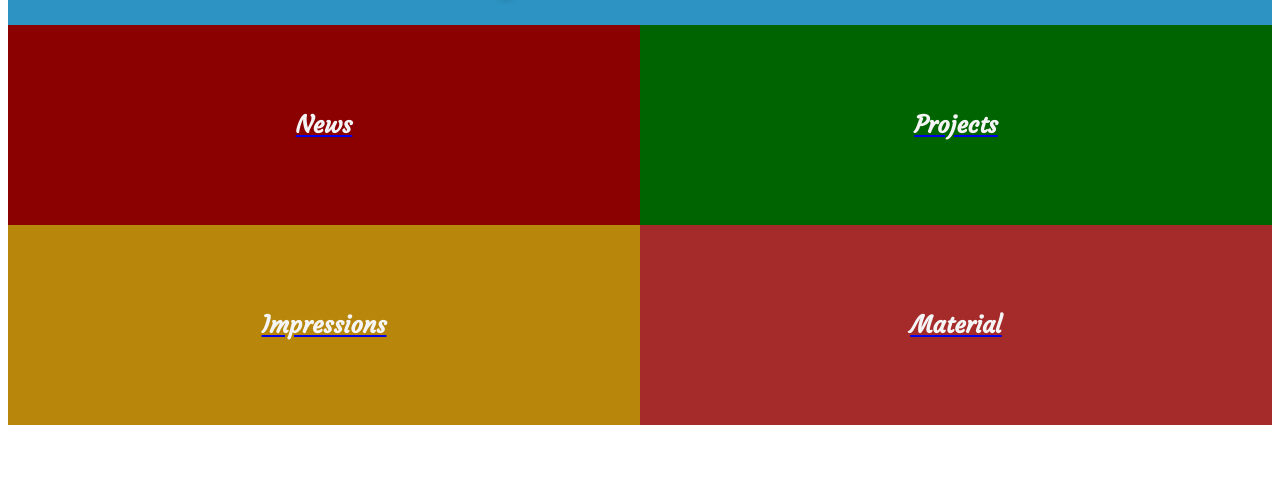
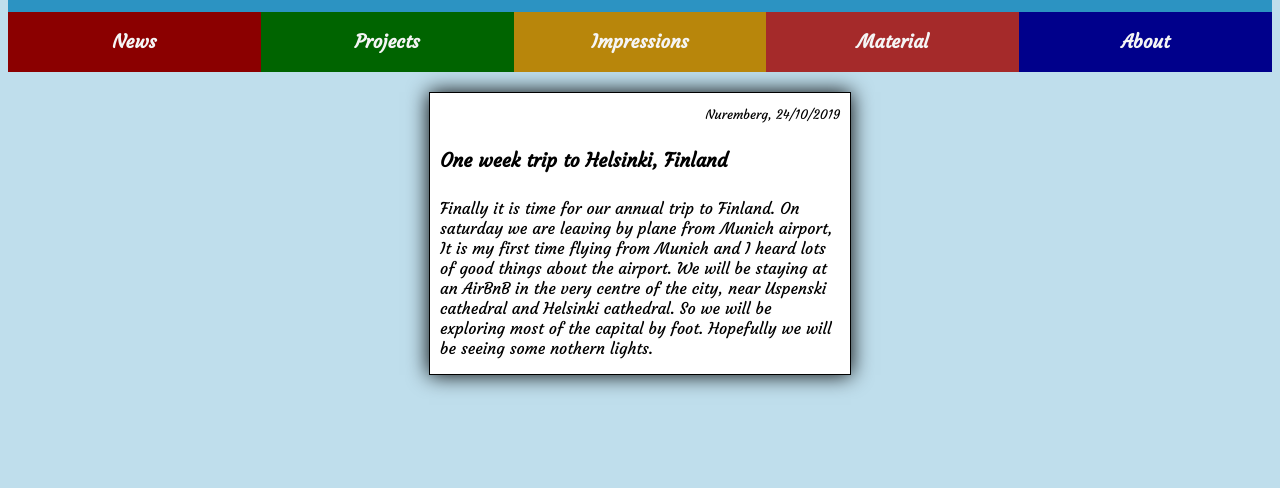
Before and after one commit to susiverse/susiverse.github.io, a plain HTML site: page index.html in a window 1280 px wide. Shown: the part 312-800 px from the top of the page. Drawn offline with Linux system fonts and the light colour scheme.

Commit message:
nav
created a navigation, changed layout

```diff
--- a/index.html
+++ b/index.html
@@ -11,36 +11,48 @@
        <header>
             <img id="me" src="./me.jpeg">
        </header>
-       <main>
+       <nav>
            <div class="h1">
                 <h1 class="shadow">Welcome to Susiverse!</h1>
                 <h2 class="shadow">Just take a look around...</h2>
            </div>
-                <div class="box">
 
             <div class="parent">
 
-                        <a class="entree div1" href="news.html">
-                            <h2>News</h2>
+                <a class="entree div1" href="index.html">
+                    <h3>News</h3>
                 </a>
 
                 <a class="entree div2" href="projects.html">
-                                <h2>Projects</h2>
+                    <h3>Projects</h3>
                 </a>
-                    </div>
-                    <div class="parent">
 
                 <a class="entree div3" href="impressions.html">
-                                <h2>Impressions</h2>
+                    <h3>Impressions</h3>
                 </a>
 
                 <a class="entree div4" href="material.html">
-                                <h2>Material</h2>
+                    <h3>Material</h3>
                 </a>
 
+                <a class="entree div5" href="about.html">
+                    <h3>About</h3>
+                </a>
+            </div>
+        </nav>
 
-                    </div>
-                </div>
+        <main>
+            <article class="content">
+                <p class="dat">Nuremberg, 24/10/2019</p>
+                <h4>One week trip to Helsinki, Finland</h2>
+                <p>Finally it is time for our annual trip to Finland.
+                    On saturday we are leaving by plane from Munich airport, It is my first time flying from Munich and I heard lots of good things about the airport.
+                    We will be staying at an AirBnB in the very centre of the city, near Uspenski cathedral and Helsinki cathedral. So we will be exploring most of the capital by foot.
+                    Hopefully we will be seeing some nothern lights.
+                </p>
+
+            </article>
+
         </main>
     </body>
 </html>
--- a/style.css
+++ b/style.css
@@ -1,5 +1,7 @@
 body {
     font-family: 'Courgette', cursive;
+    background-color: rgb(44, 147, 194, 0.3);
+
 }
 
 header{
@@ -40,16 +42,23 @@ h2 {
     text-align: center;
 }
 
+h3 {
+    color: whitesmoke;
+    text-align: center;
+}
+
+h4 {
+    font-size: 120%;
+}
+a:link {
+    text-decoration: none;
+}
 .shadow{
     text-shadow: 0px 0px 8px black;
 }
 .h1 {
     background-color: rgb(44, 147, 194);
     padding: 8px;
-}
-
-.box{
-    height:400px;
 }
 
 .parent {
@@ -75,18 +84,35 @@ h2 {
     }
 
     .div1 {
-            grid-area: 1 / 2 / 2 / 4;
         background-color: darkred;
     }
     .div2 {
-            grid-area: 1 / 4 / 2 / 6;
         background-color: darkgreen;
     }
     .div3 {
-            grid-area: 2 / 2 / 3 / 4;
         background-color: darkgoldenrod;
     }
     .div4 {
-            grid-area: 2 / 4 / 3 / 6;
         background-color: brown;
     }
+
+    .div5 {
+        background-color: darkblue;
+    }
+
+.content {
+    width: 400px;
+    height: auto;
+    display: block;
+    margin: auto;
+    border: 1px solid black;
+    box-shadow: 0px 0px 20px black;
+    padding: 0px 10px;
+    background-color: white;
+    margin-top: 20px;
+}
+
+.dat {
+    text-align: right;
+    font-size: 80%;
+}
```
Also changed, not shown: news.html (deleted, +0 -22 lines), about.html (added). Lines whose indentation alone changed are shown as unchanged.
